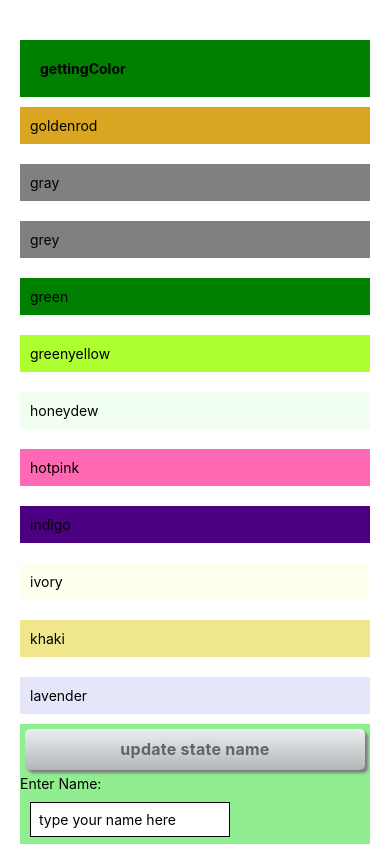
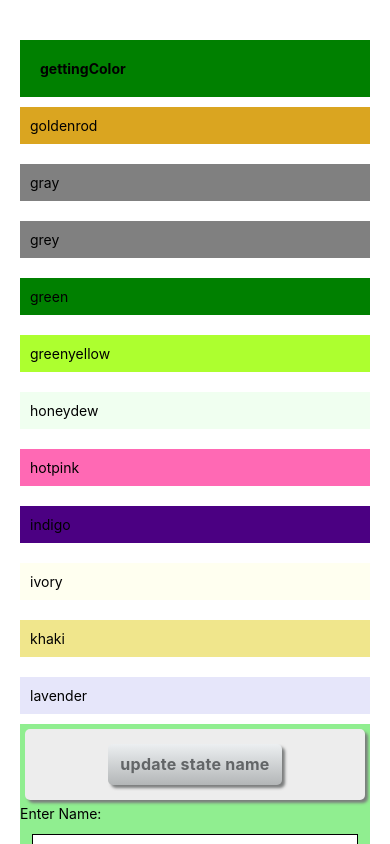
Before and after one commit to mimetec/gettingColor, a React Native app: screen / in a window 390 px wide. Built offline with nearby package versions, Linux system fonts and the light colour scheme.

Commit message:
switching out for components

```diff
--- a/App.js
+++ b/App.js
@@ -1,7 +1,7 @@
 import React, { useState } from 'react';
 import { StatusBar } from 'expo-status-bar';
-import { StyleSheet, Text, View, TextInput, ScrollView } from 'react-native';
-import { Button } from './src/components';
+import { StyleSheet, Text, View, ScrollView } from 'react-native';
+import { Button, Input } from './src/components';
 
 export default function App() {
   const [name, setName] = useState('Danielle');
@@ -55,24 +55,21 @@ export default function App() {
         <Button title='update state name' onPress={clickHandler} />
 
         <Text>Enter Name:</Text>
-        <TextInput
-          style={styles.input}
+        <Input
           placeholder='type your name here'
           onChangeText={(val) => setName(val)}
         />
 
         <Text>Enter Age:</Text>
-        <TextInput
-          keyboardType='numeric'
-          style={styles.input}
+        <Input
+          inputMode='numeric'
           placeholder='type your age here'
           onChangeText={(val) => setAge(val)}
         />
 
         <Text>Enter headline:</Text>
-        <TextInput
+        <Input
           multiline
-          style={styles.input}
           placeholder='type your headline or pronouns here'
           onChangeText={(val) => setHeadline(val)}
         />
@@ -115,14 +112,6 @@ const styles = StyleSheet.create({
     backgroundColor: 'lightgreen',
     color: 'white',
   },
-  input: {
-    borderWidth: 1,
-    borderColor: 'black',
-    padding: 8,
-    margin: 10,
-    width: 200,
-    backgroundColor: 'white'
-  },
   h2: {
     fontWeight: 'bold',
     fontStyle: 'italic',
--- a/src/components/button.js
+++ b/src/components/button.js
@@ -1,11 +1,11 @@
 import React from 'react';
-import { Text, StyleSheet, Pressable } from 'react-native';
+import { View, Text, StyleSheet, Pressable } from 'react-native';
 import { LinearGradient } from 'expo-linear-gradient';
-import EventView from './eventView';
 
 export default function Button(props) {
   const { onPress, title = 'Default value' } = props;
   return (
+    <View style={{ ...styles.grayBTN }}>
       <Pressable onPress={onPress}>
         {({ pressed }) => (
           <LinearGradient
@@ -13,16 +13,19 @@ export default function Button(props) {
             // start={{ x: 0.0, y: 0.0 }}
             // end={{ x: 1.0, y: 1.0 }}
             // locations={[1.0, 0.0]}
-          style={{ ...styles.grayBTN }}>
+            style={{ ...styles.grayBTN }}
+          >
             <Text style={styles.text}>{title}</Text>
           </LinearGradient>
         )}
       </Pressable>
+    </View>
   );
 }
 
 const styles = StyleSheet.create({
   grayBTN: {
+    flex: 1,
     alignItems: 'center',
     justifyContent: 'center',
     shadowColor: "#000",
@@ -33,7 +36,10 @@ const styles = StyleSheet.create({
     shadowOpacity: 0.25,
     shadowRadius: 3.84,
     boxShadow: '3px 3px 3px #7b7d7d',
-    elevation: 5,
+    elevation: {
+      elevation: 20,
+      shadowColor: '#7b7d7d',
+    },
     backgroundColor: "#ededed",
     borderRadius: 5,
     paddingVertical: 10,
--- a/src/components/index.js
+++ b/src/components/index.js
@@ -1,3 +1,2 @@
 export { default as Button } from "./button"
 export { default as Input } from "./input"
-export { default as InputTextBox } from "./inputTextBox"
--- a/src/components/input.js
+++ b/src/components/input.js
@@ -1,20 +1,36 @@
 import React from 'react';
-import {SafeAreaView, StyleSheet, TextInput} from 'react-native';
+import {View, TextInput, StyleSheet} from 'react-native';
 
-const textInput = () => {
-  // const [text, onChangeText] = React.useState('Useless Text');
-  const [number, onChangeNumber] = React.useState('');
+export default function InputTextBox(props) {
+  const { onChangeText,
+    value = 'Default value',
+    placeholder = 'Default placeholder',
+    inputMode = 'text',
+    rows = 4,
+    maxLength = 40,
+    readOnly = false,
+    multiline = false,
+   } = props;
 
+  // If you type something in the text box that is a color,
+  // the background will change to that color.
   return (
-    <SafeAreaView>
+    <View
+      style={{
+        backgroundColor: value
+      }}>
       <TextInput
-        style={styles.input}
-        onChangeText={onChangeNumber}
-        value={number}
-        placeholder="useless placeholder"
-        inputMode="numeric"
+        readOnly={readOnly}
+        multiline={multiline}
+        rows={rows}
+        maxLength={maxLength}
+        onChangeText={onChangeText}
+        value={value}
+        style={multiline ? [styles.input, styles.multilineInput] : styles.input }
+        placeholder={placeholder}
+        inputMode={inputMode}
       />
-    </SafeAreaView>
+    </View>
   );
 };
 
@@ -24,7 +40,9 @@ const styles = StyleSheet.create({
     margin: 12,
     borderWidth: 1,
     padding: 10,
+    backgroundColor: 'white'
+  },
+  multilineInput: {
+    height: 100,
   },
 });
-
-export default textInput;
--- a/src/components/inputTextBox.js
+++ /dev/null
@@ -1,29 +0,0 @@
-import React from 'react';
-import {View, TextInput} from 'react-native';
-
-const MultilineTextInputExample = () => {
-  const [value, onChangeText] = React.useState('Useless Multiline Placeholder');
-
-  // If you type something in the text box that is a color, the background will change to that
-  // color.
-  return (
-    <View
-      style={{
-        backgroundColor: value,
-        borderBottomColor: '#000000',
-        borderBottomWidth: 1,
-      }}>
-      <TextInput
-        editable
-        multiline
-        numberOfLines={4}
-        maxLength={40}
-        onChangeText={text => onChangeText(text)}
-        value={value}
-        style={{padding: 10}}
-      />
-    </View>
-  );
-};
-
-export default MultilineTextInputExample;
```
Also changed, not shown: package.json (+5 -4 lines), 1 other file (tests, documents, lock files or other folders). Lines whose indentation alone changed are shown as unchanged.
